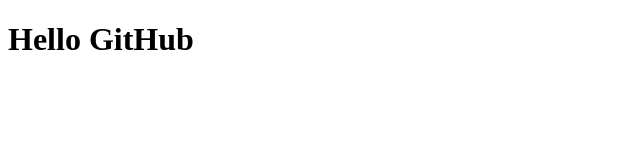
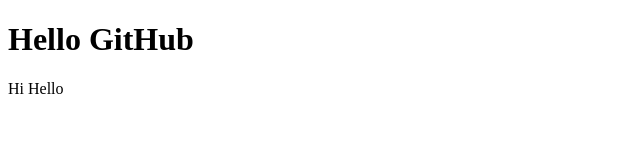
Before and after one commit to Riththika0428/First-project, a plain HTML site: page index.html in a window 1280 px wide. Shown: the full height of the page, 0-640 px from the left. Drawn offline with Linux system fonts and the light colour scheme.

Commit message:
second commit

```diff
--- a/index.html
+++ b/index.html
@@ -7,5 +7,6 @@
 </head>
 <body>
     <h1>Hello GitHub</h1>
+    <p>Hi Hello</p>
 </body>
 </html>
```
